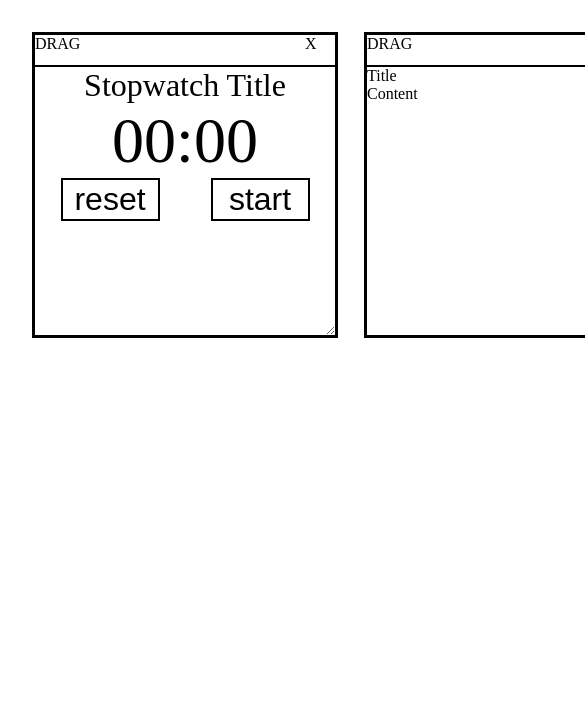
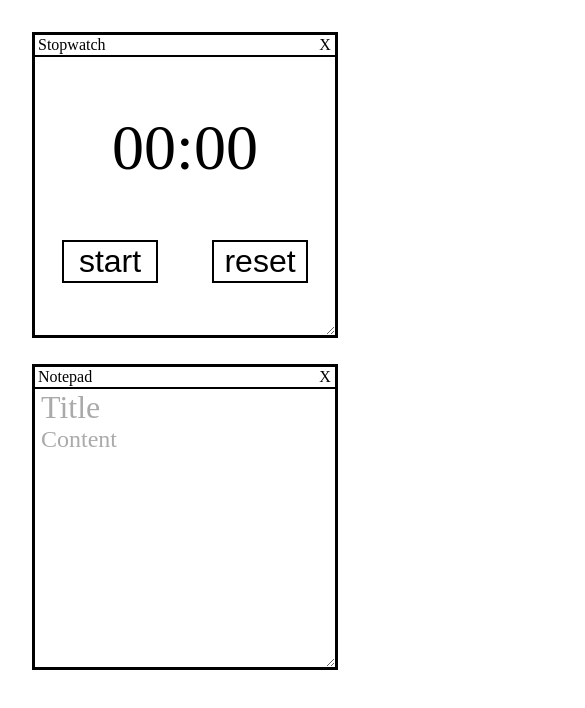
Before and after one commit to WanSouu/utility-manager, a React (Vite) app: page / in a window 390 px wide. Shown: the top 708 px of the page, 585 px wide, since content can reach past the window. Built offline with nearby package versions, Linux system fonts and the light colour scheme.

Commit message:
Card layering functionality | Responsiveness improvement

```diff
--- a/src/UtilityManager.jsx
+++ b/src/UtilityManager.jsx
@@ -1,15 +1,20 @@
 import UtilityWindowManager from './UtilityWindowManager.jsx'
-import StopWatch from './utilities/Stopwatch/Stopwatch.jsx'
+import Stopwatch from './utilities/Stopwatch/Stopwatch.jsx'
 import Notepad from './utilities/Notepad/Notepad.jsx'
 
 
-function UtilityManager() {
+export default function UtilityManager() {
+
+  // This will contain all the utility components that are currently on the screen
+  // Currently it has no real use but act as a placeholder
+  const utils = [
+    <Stopwatch />,
+    <Notepad />
+  ]
+
   return(
-    <UtilityWindowManager>
-      <StopWatch />
-      <Notepad />
+    <UtilityWindowManager utils={utils}>
+      {utils}
     </UtilityWindowManager>
  )
 }
-
-export default UtilityManager
--- a/src/UtilityWindowManager.jsx
+++ b/src/UtilityWindowManager.jsx
@@ -1,24 +1,3 @@
-import { useState , useEffect } from 'react'
-
-// This function gets all the positions (css left & top) of the objects
-// unless init=true, then it sets all the positions of the objects to be next to each other with a small margin.
-// idk how responsive is this going to be rofl
-// but it returns an array of positions.
-function setDefaultInfo(objects) {
-  var positions = Array(objects.length).fill(null);
-  var sizes = Array(objects.length).fill(Array(2).fill(300));
-  var init_sep = 32
-  var init_pos = [init_sep,init_sep]
-  console.log("len ", sizes);
-  for(var i = 0; i < objects.length; i++) {
-    positions[i]=[init_pos[0], init_pos[1]];
-    init_pos[0]+=sizes[i][0] + init_sep
-    //init_pos[1] += objects[i].offsetHeight
-
-  }
-  return([positions,sizes])
-}
-
 let draggingCard={ element: null, index: null};
 let draggingOffset={ x: 0, y: 0}
 addEventListener("mouseup", (event) => {
@@ -30,29 +9,70 @@ addEventListener("mousemove", (event) => {
     draggingCard.element.style.top=(event.clientY - parseInt(draggingCard.element.style.height)/2 + draggingOffset.y)+"px";
   }2
 });
+function setDefaultInfo(objects) {
+  var positions = Array(objects.length).fill(null);
+  var sizes = Array(objects.length).fill(Array(2).fill(300));
+  var init_sep = 32
+  var init_pos = [init_sep,init_sep]
+  var max_width = window.innerWidth;
+  for(var i = 0; i < objects.length; i++) {
 
+    if (init_pos[0] + sizes[i][0] > max_width) {
+      init_pos[0]=init_sep;
+      init_pos[1]+=sizes[i][1] + init_sep;
+    }
 
+    positions[i]=[init_pos[0], init_pos[1]];
 
-export default function UtilityWindowManager({ children }) {
+    init_pos[0]+=sizes[i][0] + init_sep
+
+  }
+  return([positions,sizes])
+}
+
+export default function UtilityWindowManager({ children , utils}) {
   //const [cardInfo, setCardInfo] = useState(setDefaultInfo(children))
   let cardInfo=setDefaultInfo(children);
+  let cardLayers=Array(children.length)
+  cardLayers=children.map((c, i) => i)
 
   function getUtilityCard(cardInfo) {
     var i = cardInfo;
-    while(i.className != "utility-card") {
+    while(!(i.classList.contains("utility-card"))) {
       i = i.parentNode;
     }
     return i;
   }
 
+  function moveCardToFront(index) {
+    for(var i = cardLayers.indexOf(index); i >= 0; i--) {
+      cardLayers[i] = cardLayers[i-1];
+    }
+    cardLayers[0] = index;
+  }
+
+  function updateLayers() {
+    var cards=document.getElementsByClassName("utility-card")
+    for(var i = 0; i < cards.length; i++) {
+      cards[i].style.zIndex = (cards.length-cardLayers.indexOf(i));
+    }
+  }
   function setDraggingCard(e, index) {
     draggingCard.element = getUtilityCard(e.target)
     draggingCard.index = index;
 
     draggingOffset.x = (parseInt(draggingCard.element.style.left)+parseInt(draggingCard.element.style.width)/2) - e.clientX;
     draggingOffset.y = (parseInt(draggingCard.element.style.top)+parseInt(draggingCard.element.style.height)/2) - e.clientY;
+
+    if (document.getElementsByClassName("dragging-card").length>0) {
+      document.getElementsByClassName("dragging-card")[0].classList.remove("dragging-card");
+    }
+
+    moveCardToFront(index)
+    updateLayers();
+
+    draggingCard.element.className=draggingCard.element.className + " dragging-card";
   }
-
 
   return(
     <>
@@ -62,15 +82,16 @@ export default function UtilityWindowManager({ children }) {
           left: cardInfo[0][index][0] + "px",
           top: cardInfo[0][index][1] + "px",
           width: cardInfo[1][index][0] + "px",
-          height: cardInfo[1][index][1] + "px"
+          height: cardInfo[1][index][1] + "px",
+          zIndex: cardLayers[index]
           }}
 
           >
-          <div class="top-bar">
-            <div class="card-drag-bar" onMouseDown={((e) => {setDraggingCard(e,index)})}>DRAG</div>
-            <div class="card-close">X</div>
+          <div className="top-bar">
+            <div className="card-drag-bar" onMouseDown={((e) => {setDraggingCard(e,index)})}>{child.type.name}</div>
+            <div className="card-close">X</div>
           </div>
-          <div>{child}</div>
+          <div className="utility-content">{child}</div>
         </div>
       )
     })}
--- a/src/mainStyles.css
+++ b/src/mainStyles.css
@@ -7,19 +7,24 @@ body {
   overflow: hidden;
 }
 .utility-card {
+  z-index: 0;
   border: 3px solid black;
   overflow: hidden;
   resize: both;
-  min-width: 300px;
-  min-height: 300px;
+  min-width: 200px;
+  min-height: 150px;
   max-width: 400px;
   max-height: 400px;
   display: inline-block;
   position: absolute;
   background: var(--card-background-color);
 }
+.utility-content {
+  height: calc(100% - 20px); /* 100% height card - 20px top bar height*/
+  width: 100%;
+}
 .top-bar {
-  height: 10%;
+  height: 20px;
   width: 100%;
   border-bottom: black 2px solid;
   position: relative;
@@ -29,14 +34,17 @@ body {
   user-select: none;
   height: 100%;
   position: absolute;
+  line-height: 20px;
 }
 .card-drag-bar {
   left:0;
   cursor: grab;
-  width: 100%
+  width: 100%;
+  padding-left: 3px;
 }
 .card-close {
   aspect-ratio: 1/1;
   right:0;
+  text-align: center;
   cursor: pointer;
 }
--- a/src/utilities/Notepad/Notepad.jsx
+++ b/src/utilities/Notepad/Notepad.jsx
@@ -1,7 +1,7 @@
 import { useState } from 'react'
 import './notepadStyle.css'
 
-export default function Notepad() {
+export default function Notepad({updateSize}) {
   return(
   <div id="notepad-wrapper">
     <div className="notepad-title" contentEditable="true" placeholder="Title"></div>
--- a/src/utilities/Notepad/notepadStyle.css
+++ b/src/utilities/Notepad/notepadStyle.css
@@ -2,4 +2,21 @@
   content: attr(placeholder);
   pointer-events: none;
   display: block;
+  opacity: 0.33;
 }
+#notepad-wrapper {
+  width: 100%;
+  height: 100%;
+}
+#notepad-wrapper > div {
+  outline: none;
+  width:calc(100% - 6px); /* 100% width - padding left */
+  padding-left: 6px;
+}
+.notepad-content {
+  height:100%;
+  font-size: 1.5em;
+}
+.notepad-title {
+  font-size: 2em;
+}
--- a/src/utilities/Stopwatch/Stopwatch.jsx
+++ b/src/utilities/Stopwatch/Stopwatch.jsx
@@ -7,9 +7,9 @@ function stopwatchSecondsToTime(seconds) {
   return (_time[0]<10 ? "0" : "") + _time[0] + ":" + (_time[1]<10 ? "0" : "") + _time[1];
 }
 let stopwatchTimeout=null;
-export default function StopWatch() {
+
+export default function Stopwatch() {
   const [stopwatchInfo, setStopwatch] = useState({ time : 0 , state : false})
-
   // Function that toggles the stopwatch state
   function stopwatchStart() {
     stopwatchTimeout = setTimeout(stopwatchAddTime, 1000);
@@ -35,11 +35,10 @@ export default function StopWatch() {
 
   return(
     <div id="stopwatch-wrapper">
-      <div className="stopwatch-title" contentEditable="true">Stopwatch Title</div>
       <div className="stopwatch-time">{stopwatchSecondsToTime(stopwatchInfo.time)}</div>
       <div id="stopwatch-button-wrapper">
+      <button className="stopwatch-button toggle" onClick={(stopwatchInfo.state ? stopwatchStop : stopwatchStart)}>{stopwatchInfo.state ? "stop" : "start"}</button>
         <button className="stopwatch-button reset" onClick={stopwatchReset}>reset</button>
-        <button className="stopwatch-button toggle" onClick={(stopwatchInfo.state ? stopwatchStop : stopwatchStart)}>{stopwatchInfo.state ? "stop" : "start"}</button>
       </div>
     </div>
   )
--- a/src/utilities/Stopwatch/stopwatchStyle.css
+++ b/src/utilities/Stopwatch/stopwatchStyle.css
@@ -25,14 +25,8 @@
   border: 2px solid black;
   background: none;
   font-size: 2em;
-  width: 33%;
-}
-
-.stopwatch-title {
-  font-size: 2em;
-  text-align: center;
-  outline: none;
-  position: relative;
+  width:3em;
+  aspect-ratio: 8/3;
 }
 
 .stopwatch-time {
```
